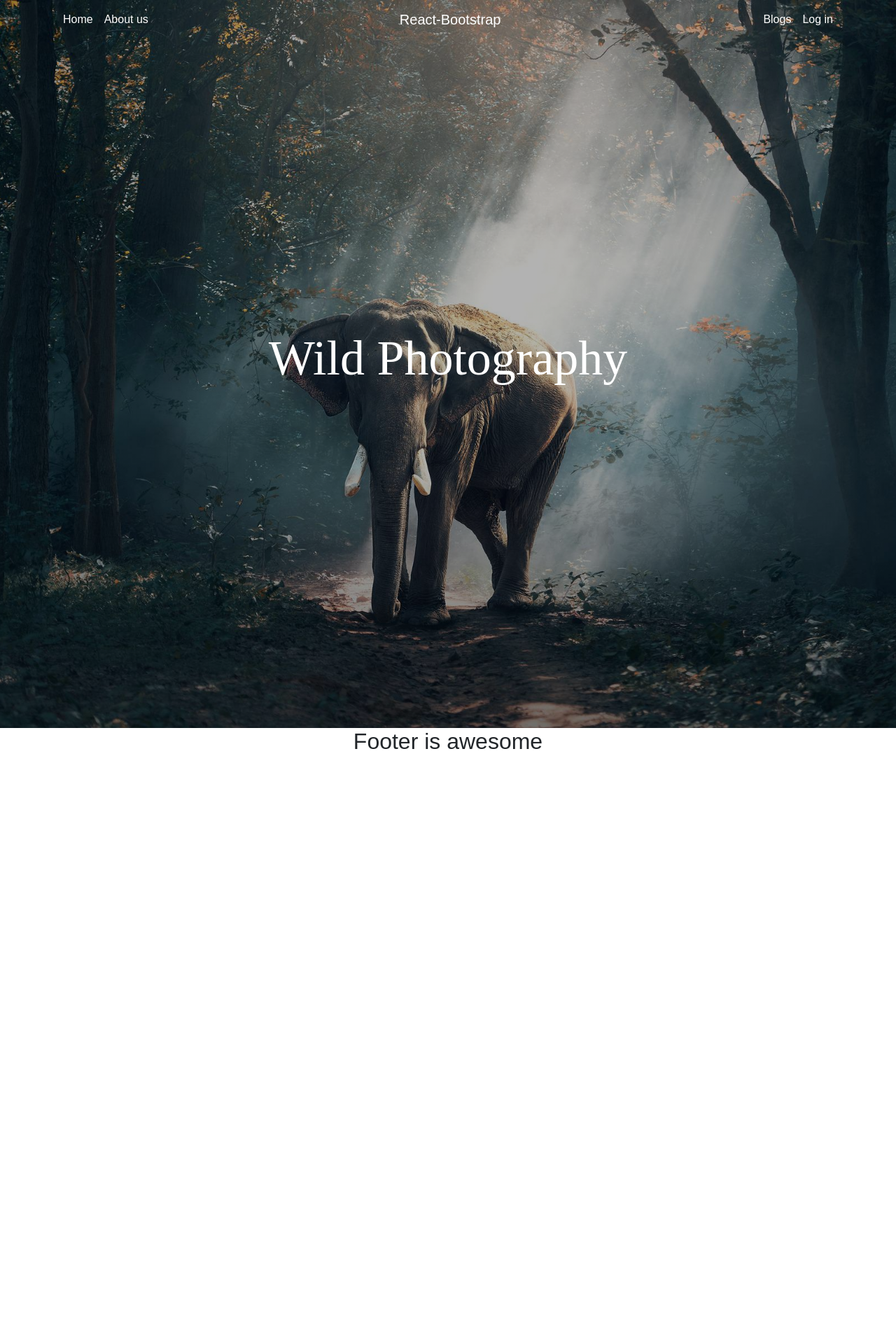
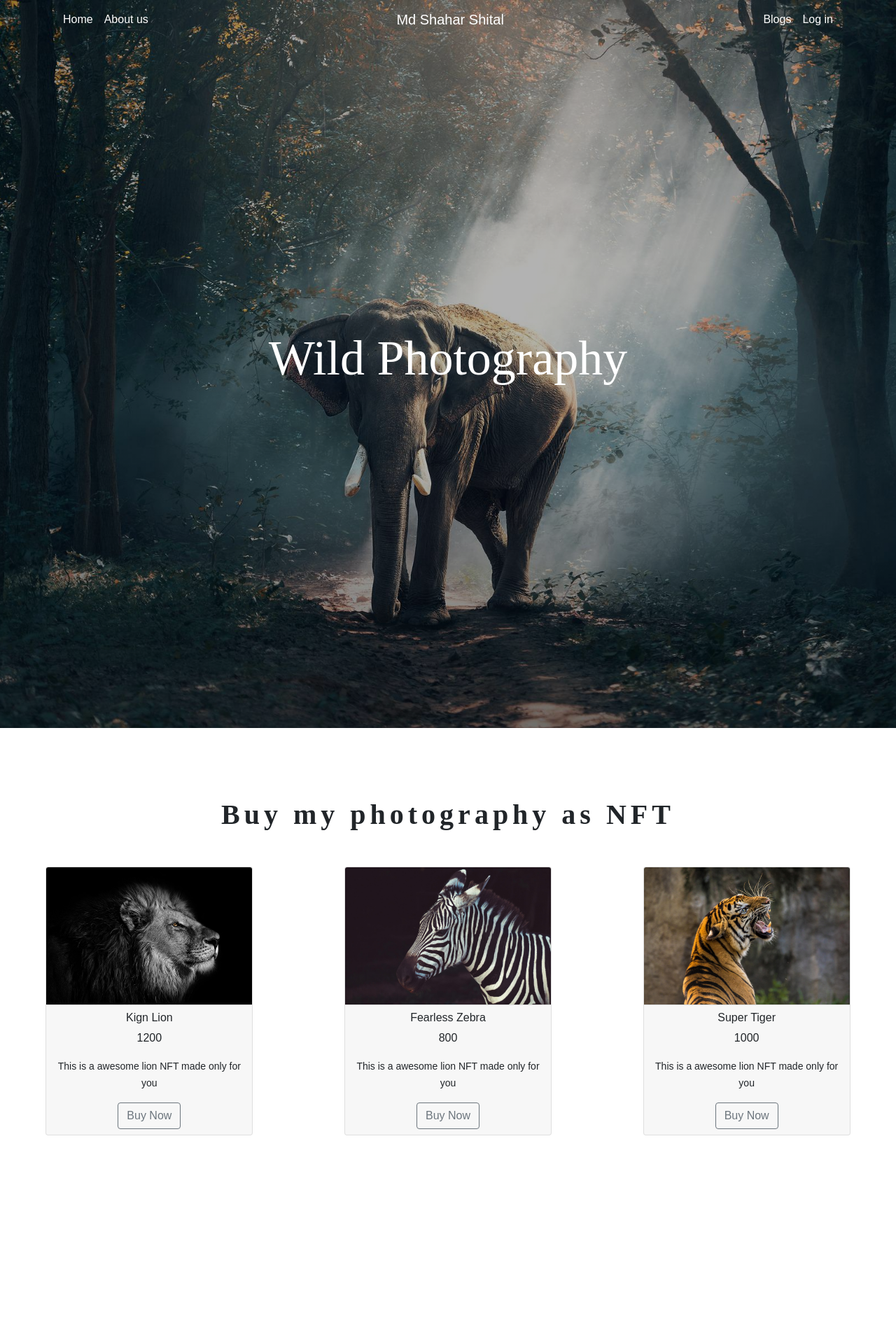
Before and after one commit to mdsaharshital/wild-photographer-react-auth, a React (Create React App) app: page / in a window 1280 px wide. Shown: the top 1920 px of the page at 70% size. Before the commit the page ends 1086 px from the top, so only its background shows below. Built offline with nearby package versions, Linux system fonts and the light colour scheme.

Commit message:
service section done with header issue fixed

```diff
--- a/src/App.js
+++ b/src/App.js
@@ -1,8 +1,6 @@
 import "./App.css";
-import Hero from "./Pages/Home/Hero/Hero";
 import Home from "./Pages/Home/Home/Home";
 import Footer from "./Pages/shared/Footer/Footer";
-import Header from "./Pages/shared/Header/Header";
 
 function App() {
   return (
--- a/src/Pages/Home/Home/Home.js
+++ b/src/Pages/Home/Home/Home.js
@@ -4,7 +4,7 @@ import LatestWork from "../LatestWork/LatestWork";
 
 const Home = () => {
   return (
-    <div>
+    <div className="w-100">
       <Hero />
       <LatestWork />
     </div>
--- /dev/null
+++ b/src/Pages/Home/LatestWork/LatestWork.css
@@ -0,0 +1,11 @@
+.lastest-container{
+    height: 100vh;
+}
+.title-text{
+    font-family: 'Beau Rivage', cursive;
+    font-size: 40px;
+    font-weight: bold;
+    letter-spacing: 6px;
+    margin-top: 100px;
+    margin-bottom: 50px;
+}
--- a/src/Pages/Home/LatestWork/LatestWork.js
+++ b/src/Pages/Home/LatestWork/LatestWork.js
@@ -1,9 +1,44 @@
 import React from "react";
-import { Card } from "react-bootstrap";
-import mainimg from "../../../images/normal-elephant.jpg";
+import "./LatestWork.css";
+import lion from "../../../images/lion.jpg";
+import zebra from "../../../images/zebra.jpg";
+import tiger from "../../../images/tiger.jpg";
+import ServiceItem from "../ServiceItem/ServiceItem";
 
 const LatestWork = () => {
-  return <div></div>;
+  const services = [
+    {
+      id: 1,
+      name: "Kign Lion",
+      img: lion,
+      price: 1200,
+      description: "This is a awesome lion NFT made only for you",
+    },
+    {
+      id: 2,
+      name: "Fearless Zebra",
+      img: zebra,
+      price: 800,
+      description: "This is a awesome lion NFT made only for you",
+    },
+    {
+      id: 3,
+      name: "Super Tiger",
+      img: tiger,
+      price: 1000,
+      description: "This is a awesome lion NFT made only for you",
+    },
+  ];
+  return (
+    <div className="my-5 lastest-container">
+      <h3 className="text-center title-text">Buy my photography as NFT</h3>
+      <div className="row g-4 mx-auto">
+        {services.map((service) => (
+          <ServiceItem key={service.id} service={service} />
+        ))}
+      </div>
+    </div>
+  );
 };
 
 export default LatestWork;
--- /dev/null
+++ b/src/Pages/Home/ServiceItem/ServiceItem.js
@@ -0,0 +1,27 @@
+import React from "react";
+import { Link } from "react-router-dom";
+
+const ServiceItem = ({ service }) => {
+  const { name, img, price, description } = service;
+  return (
+    <>
+      <div className="col-md-3 mx-auto">
+        <div className="card">
+          <img src={img} className="card-img-top" alt="..." />
+          <div className="card-footer text-center">
+            <h6>{name}</h6>
+            <p>{price}</p>
+            <p>
+              <small>{description}</small>
+            </p>
+            <Link to="/">
+              <button className="btn btn-outline-secondary">Buy Now</button>
+            </Link>
+          </div>
+        </div>
+      </div>
+    </>
+  );
+};
+
+export default ServiceItem;
--- a/src/Pages/shared/Header/Header.css
+++ b/src/Pages/shared/Header/Header.css
@@ -0,0 +1,3 @@
+.navbar.active{
+    background-color: black;
+}
--- a/src/Pages/shared/Header/Header.js
+++ b/src/Pages/shared/Header/Header.js
@@ -1,11 +1,27 @@
-import React from "react";
+import React, { useState } from "react";
 import { Container, Nav, Navbar } from "react-bootstrap";
 import "./Header.css";
+import logomain from "../../../images/main-logo.png";
 
 const Header = () => {
+  const [navbar, setNavbar] = useState(false);
+  const changeBackground = () => {
+    if (window.scrollY <= 100) {
+      setNavbar(true);
+    } else {
+      setNavbar(false);
+    }
+  };
+
+  window.addEventListener("scroll", changeBackground);
   return (
     <>
-      <Navbar collapseOnSelect scrolling dark expand="md" fixed="top">
+      <Navbar
+        collapseOnSelect
+        expand="md"
+        fixed="top"
+        className={navbar ? "navbar" : "navbar active"}
+      >
         <Container>
           {/* left side menu bar */}
           <Navbar.Collapse id="responsive-navbar-nav">
@@ -20,7 +36,7 @@ const Header = () => {
           </Navbar.Collapse>
           {/* Middle section */}
           <Navbar.Brand href="#home" className="text-white">
-            React-Bootstrap
+            Md Shahar Shital
           </Navbar.Brand>
           <Navbar.Toggle aria-controls="responsive-navbar-nav" />
           {/* right side menu bar */}
```
Also changed, not shown: src/images/main-logo.png (added).
